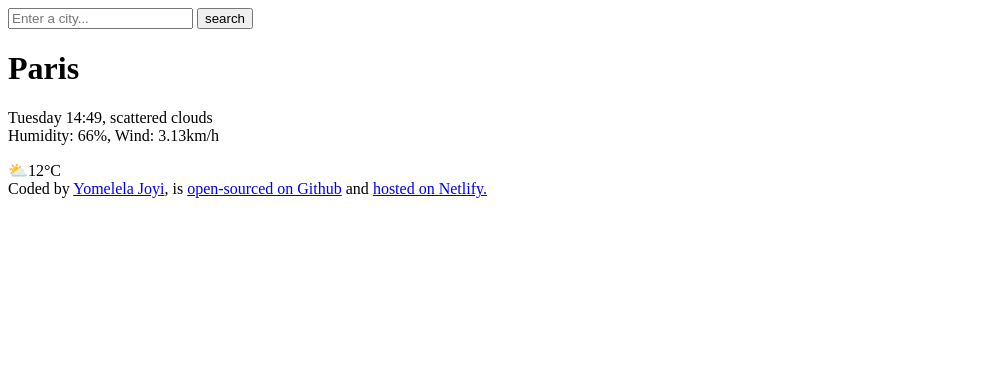
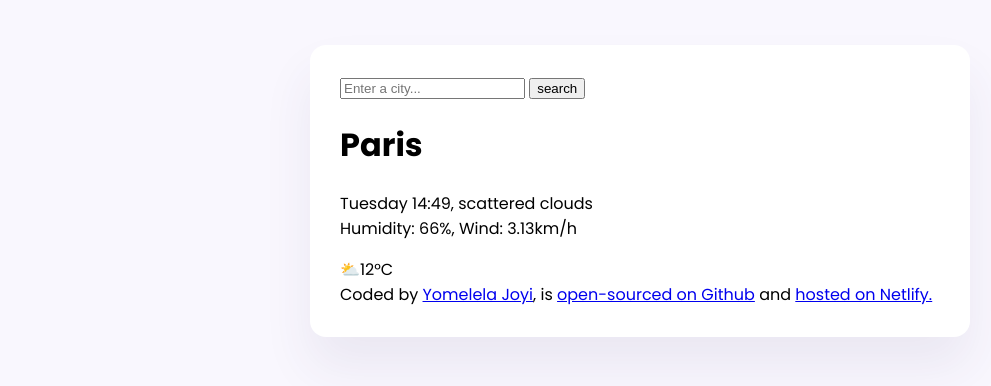
Before and after one commit to Yomelela/weather-app, a plain HTML site: page index.html in a window 1280 px wide. Shown: the whole page, without its empty margins (0-991 px from the left). Drawn offline with Linux system fonts and the light colour scheme; a web font is replaced by a local one.

Commit message:
styled the main container and then added custom font

```diff
--- a/index.html
+++ b/index.html
@@ -3,9 +3,17 @@
   <head>
     <meta charset="UTF-8" />
     <meta name="viewport" content="width=device-width, initial-scale=1.0" />
+    <link rel="preconnect" href="https://fonts.googleapis.com" />
+    <link rel="preconnect" href="https://fonts.gstatic.com" crossorigin />
+    <link
+      href="https://fonts.googleapis.com/css2?family=Poppins:ital,wght@0,100;0,200;0,300;0,400;0,500;0,600;0,700;0,800;0,900;1,100;1,200;1,300;1,400;1,500;1,600;1,700;1,800;1,900&family=Protest+Guerrilla&family=Roboto:ital@1&display=swap"
+      rel="stylesheet"
+    />
+    <link rel="stylesheet" href="src/style.css" />
     <title>Weather App</title>
   </head>
   <body>
+    <div class="weather-app">
       <header>
         <form>
           <input type="search" placeholder="Enter a city..." required />
@@ -35,5 +43,6 @@
           >hosted on Netlify.</a
         >
       </footer>
+    </div>
   </body>
 </html>
--- /dev/null
+++ b/src/style.css
@@ -0,0 +1,13 @@
+body {
+  background: #f9f7fe;
+  font-family: "Poppins", sans-serif;
+}
+
+.weather-app {
+  background: white;
+  max-width: 600px;
+  margin: 45px auto;
+  padding: 30px;
+  border-radius: 16px;
+  box-shadow: 0 30px 50px rgba(65, 50, 100, 0.08);
+}
```
Lines whose indentation alone changed are shown as unchanged.
